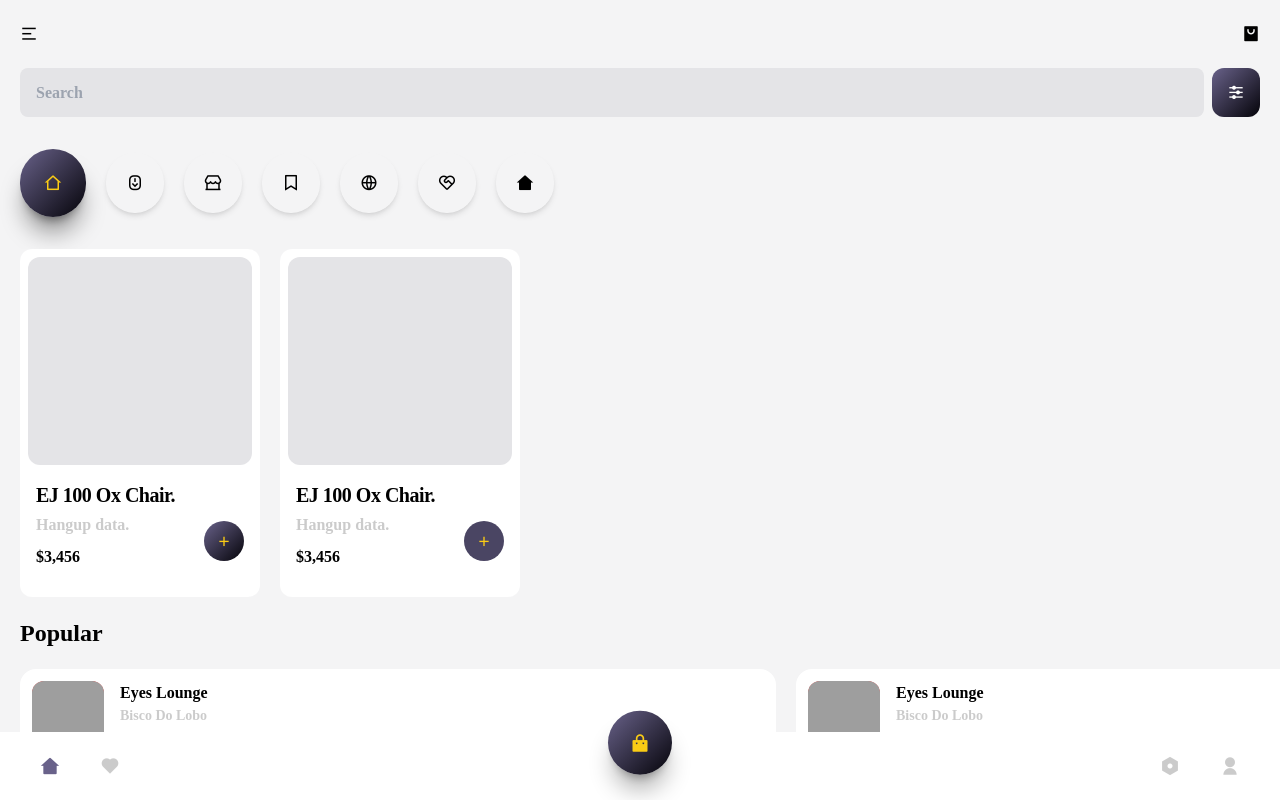
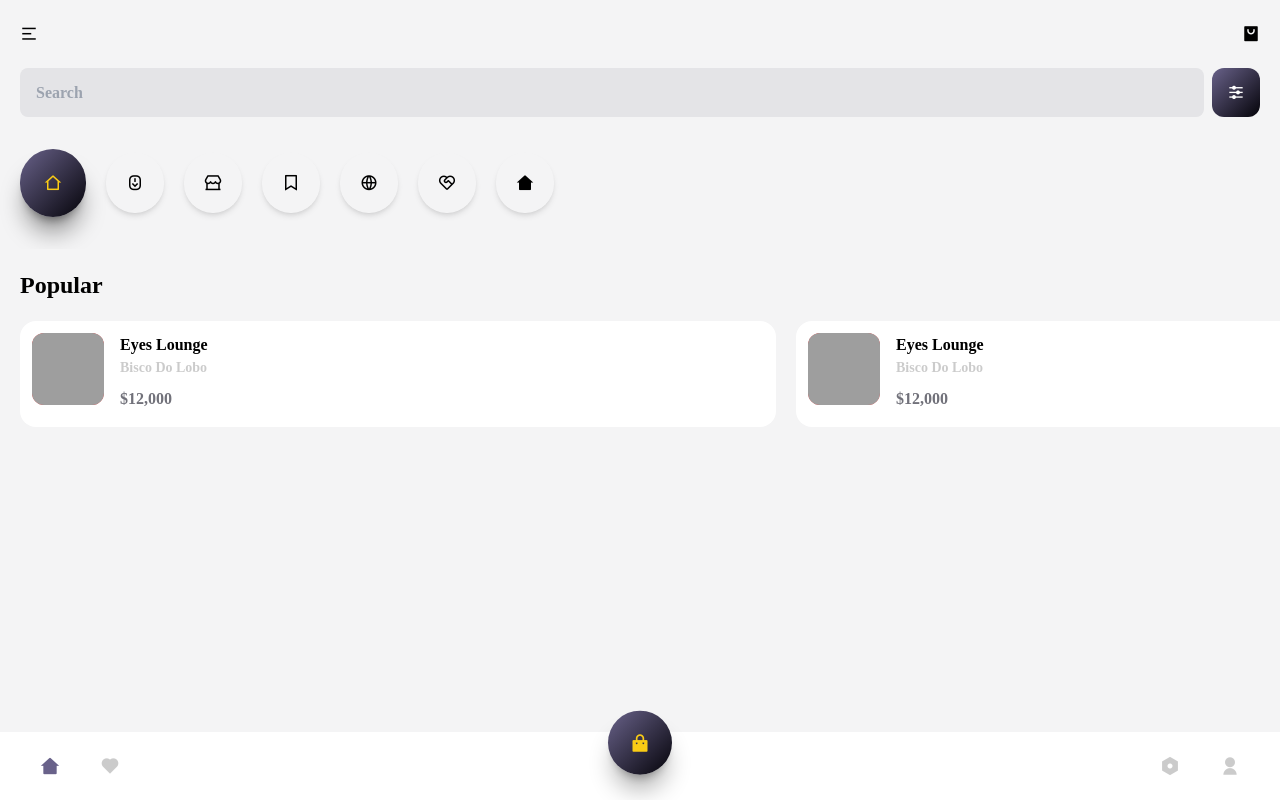
Before and after one commit to Mujahidul-Islam11/level-two, a plain HTML site: page cart/index.html in a window 1280 px wide. Drawn offline with nearby package versions, Linux system fonts and the light colour scheme; grey boxes are pictures that could not be loaded.

Commit message:
Created data with array of object for showing real products

```diff
--- a/cart/index.html
+++ b/cart/index.html
@@ -48,34 +48,7 @@
             </div>
         </div>
         <div class="products whitespace-nowrap flex overflow-auto px-5 gap-5">
-            <div class="product w-fit rounded-xl p-2 bg-white">
-                <div class="image w-[14rem] h-[13rem] bg-zinc-200 rounded-xl"></div>
-                <div class="data w-full px-2 py-5">
-                    <h1 class="font-semibold text-xl leading-none tracking-tight">EJ 100 Ox Chair.</h1>
-                    <div class="flex justify-between w-full items-center mt-2">
-                        <div class="w-1/2">
-                            <h3 class="font-semibold opacity-20">Hangup data.</h3>
-                            <h4 class="font-semibold mt-2">$3,456</h4>
-                        </div>
-                        <button class="w-10 h-10 rounded-full shader text-yellow-400"><i
-                                class="ri-add-line"></i></button>
-                    </div>
-                </div>
-            </div>
-            <div class="product w-fit rounded-xl p-2 bg-white">
-                <div class="image w-[14rem] h-[13rem] bg-zinc-200 rounded-xl"></div>
-                <div class="data w-full px-2 py-5">
-                    <h1 class="font-semibold text-xl leading-none tracking-tight">EJ 100 Ox Chair.</h1>
-                    <div class="flex justify-between w-full items-center mt-2">
-                        <div class="w-1/2">
-                            <h3 class="font-semibold opacity-20">Hangup data.</h3>
-                            <h4 class="font-semibold mt-2">$3,456</h4>
-                        </div>
-                        <button class="w-10 h-10 rounded-full bg-[#4A4563] text-yellow-400"><i
-                                class="ri-add-line"></i></button>
-                    </div>
-                </div>
-            </div>
+
         </div>
         <div class="populardiv mt-5">
             <h3 class="text-2xl pl-5 font-semibold">Popular</h3>
@@ -131,6 +104,7 @@
             </div>
         </div>
     </div>
+    <script src="script.js"></script>
 </body>
 
 </html>
```
